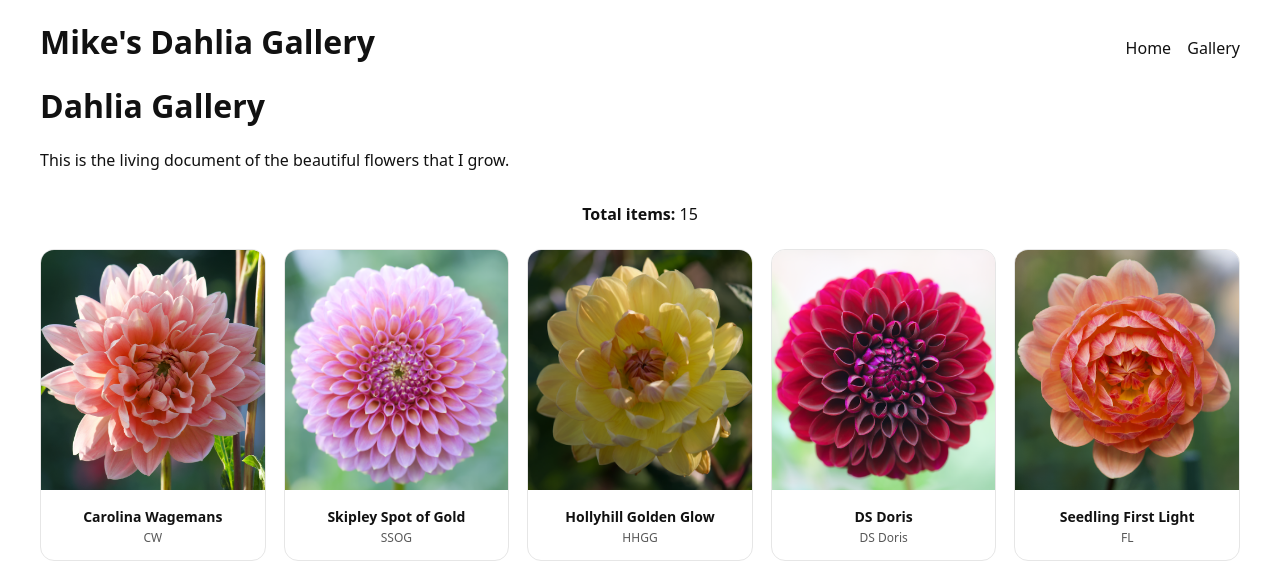
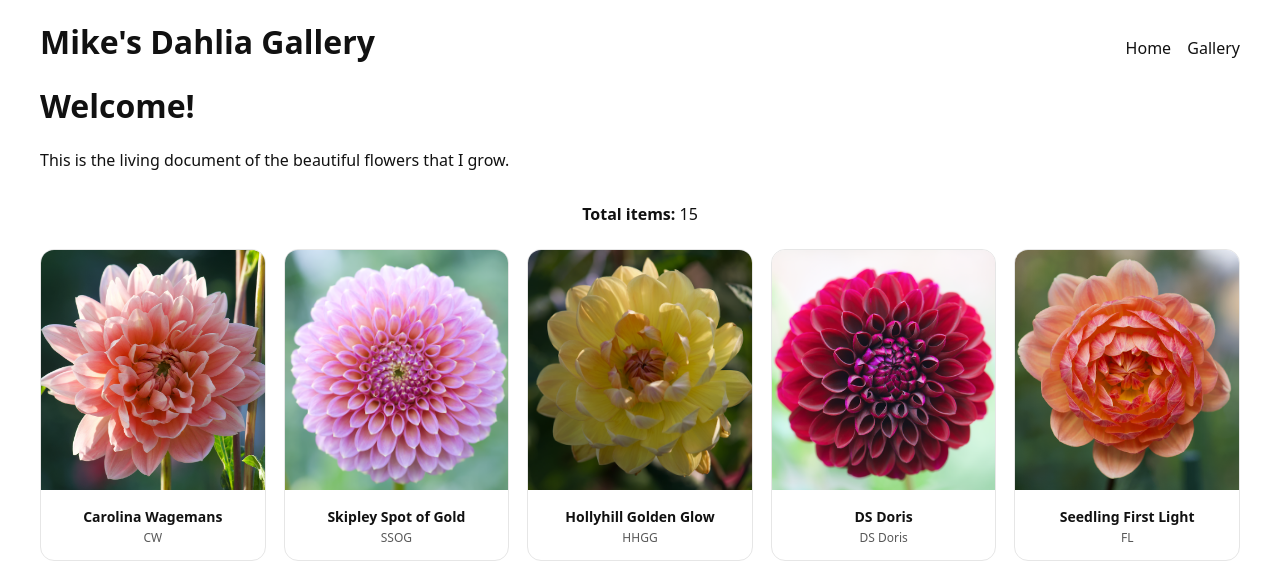
Before and after one commit to mikesdahlia/dahlia_gallery, a Jekyll site: the page built from index.html, in a window 1280 px wide, cut to the strip 0-576 px from the top of the page. Built offline with Jekyll 4.4.1, drawn with Linux system fonts in a browser that asks for light colours; Markdown is read by kramdown in place of the engine named in the settings.

Commit message:
Update index.html

```diff
--- a/index.html
+++ b/index.html
@@ -5,7 +5,7 @@ title: Home
 
 <div class="hero">
   <div class="hero-overlay">
-    <h1>Dahlia Gallery</h1>
+    <h1>Welcome!</h1>
     <p>
       This is the living document of the beautiful flowers that I grow.
     </p>
```
